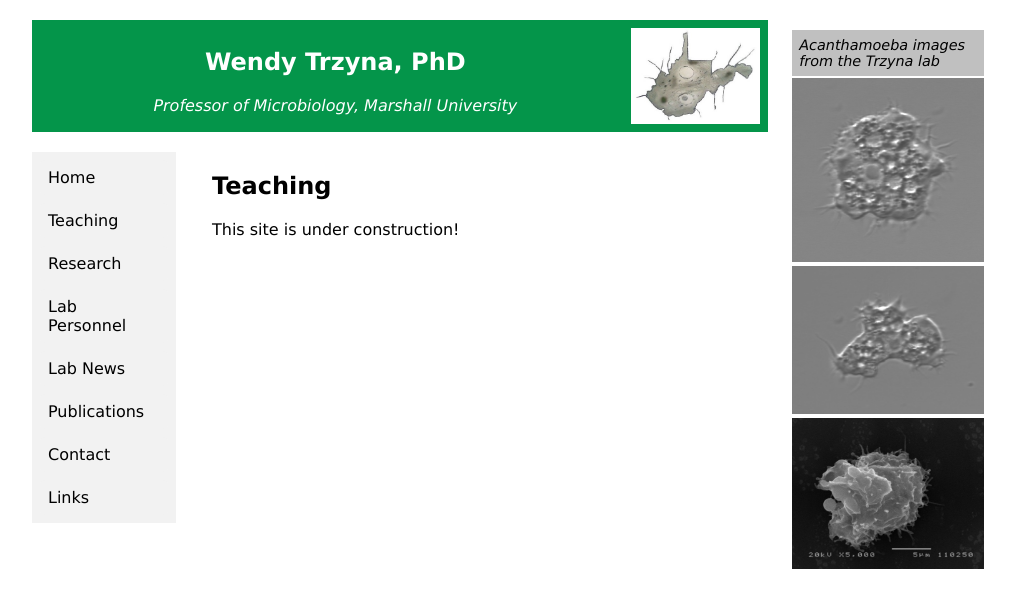
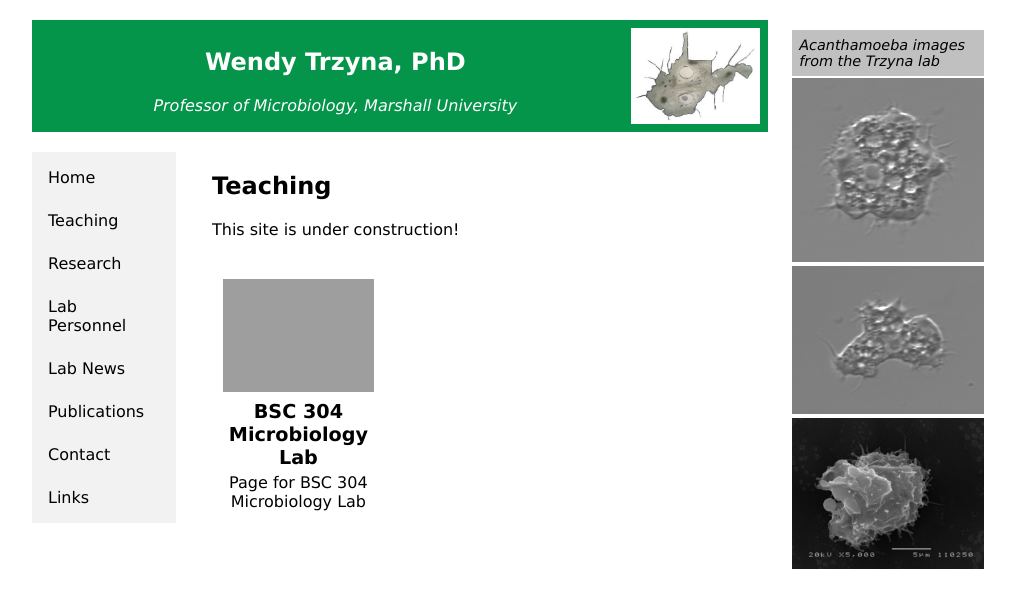
Before and after one commit to WendyTrzyna/WendyTrzyna.github.io, a Jekyll site: the page built from teaching.html, in a window 1280 px wide. Shown: the top 608 px of the page, without its empty margins (128-1143 px from the left). Built offline with Jekyll 4.4.1, drawn with Linux system fonts in a browser that asks for light colours.

Commit message:
Add categories to posts, add BSC 304 microbiology lab post

```diff
--- a/_includes/research-tiles.html
+++ b/_includes/research-tiles.html
@@ -1,5 +1,5 @@
 
-{% for post in site.posts %}
+{% for post in site.categories.research %}
 <a id="tile-link" href="{{post.url}}">
 	<div id="tile">
 		<img id="tile-img" src="{{post.imgurl}}">
--- /dev/null
+++ b/_includes/teaching-tiles.html
@@ -0,0 +1,9 @@
+{% for post in site.categories.teaching %}
+<a id="tile-link" href="{{post.url}}">
+	<div id="tile">
+		<img id="tile-img" src="{{post.imgurl}}">
+		<span id="post-title">{{post.title}}</span>
+		<span id="tile-caption">{{post.subhead}}</span>
+	</div>
+</a>
+{% endfor %}
--- /dev/null
+++ b/_posts/2019-07-13-BSC-304-microbiology-lab.html
@@ -0,0 +1,8 @@
+---
+layout: default
+title: BSC 304 Microbiology Lab
+subhead: Page for BSC 304 Microbiology Lab
+categories: [teaching]
+imgurl: /imgs/BSC-304-microbiology-lab-square.png
+---
+<p>Testing, 1...2...3...4</p>
--- a/_posts/2019-7-7-test.html
+++ b/_posts/2019-7-7-test.html
@@ -2,6 +2,7 @@
 layout: default
 title: Test of Research posts
 subhead: This is a test
+categories: [research]
 imgurl: /imgs/amoeba_wv.jpg
 ---
 <p>Testing, 1...2...3...4</p>
--- a/teaching.html
+++ b/teaching.html
@@ -2,3 +2,4 @@
 title: Teaching
 ---
 <p>This site is under construction!</p>
+{% include teaching-tiles.html %}
```
Also changed, not shown: 1 other file.
